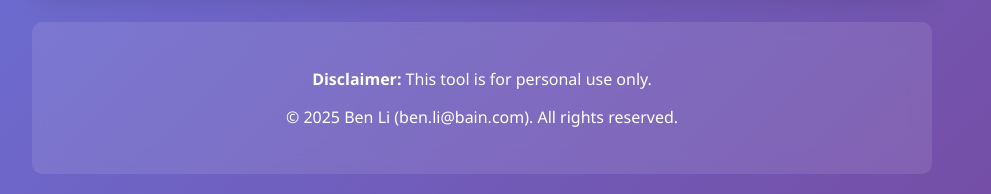
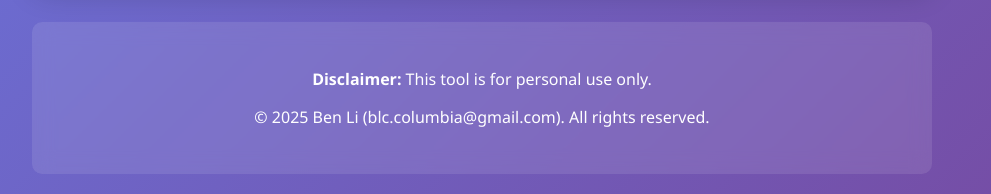
Before and after one commit to bl2778/InvoiceProcessing_Live, a Flask app: page / in a window 1280 px wide. Shown: the part 646-840 px from the top of the page, without its empty margins (158-1149 px from the left). Run offline with Flask 3, Linux system fonts and the light colour scheme.

Commit message:
Update index.html

```diff
--- a/templates/index.html
+++ b/templates/index.html
@@ -212,7 +212,7 @@
 
     <div class="footer">
         <p><strong>Disclaimer:</strong> This tool is for personal use only.</p>
-        <p>© 2025 Ben Li (ben.li@bain.com). All rights reserved.</p>
+        <p>© 2025 Ben Li (blc.columbia@gmail.com). All rights reserved.</p>
     </div>
 
     <script>
```
